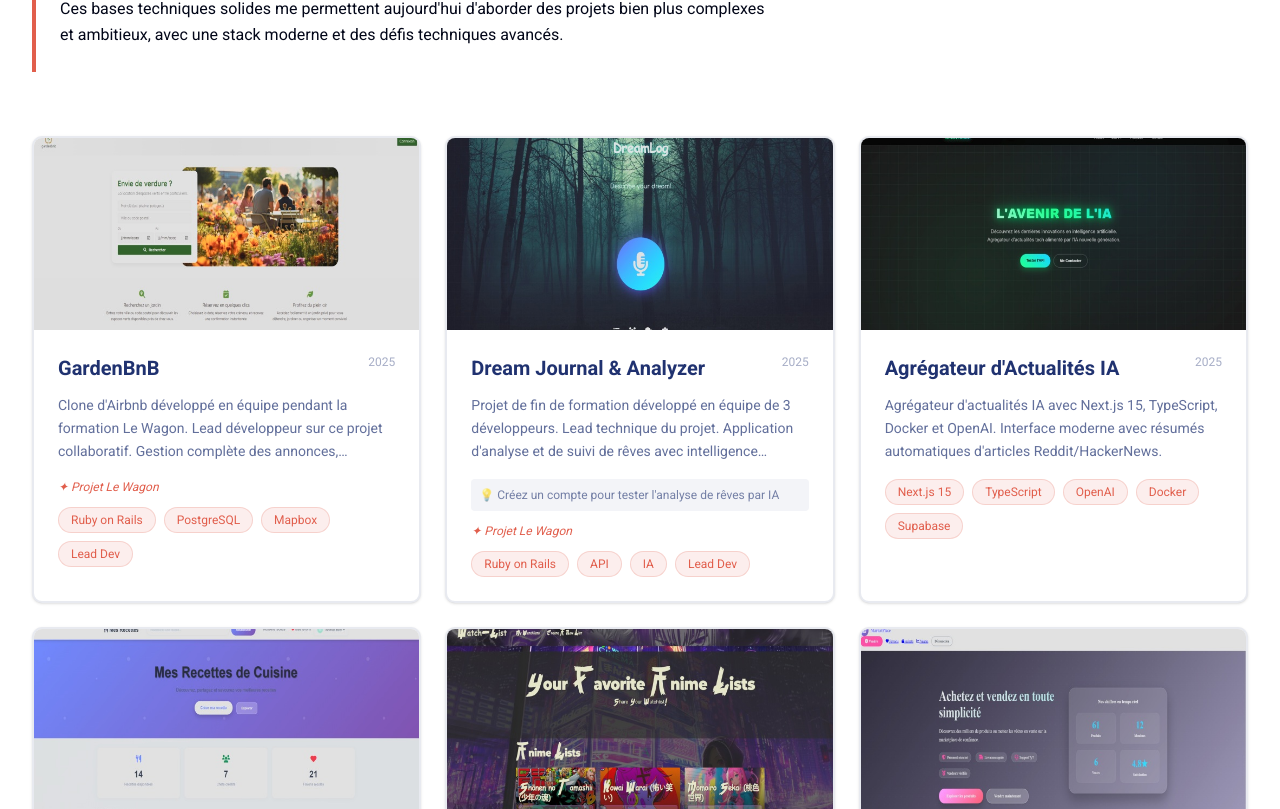
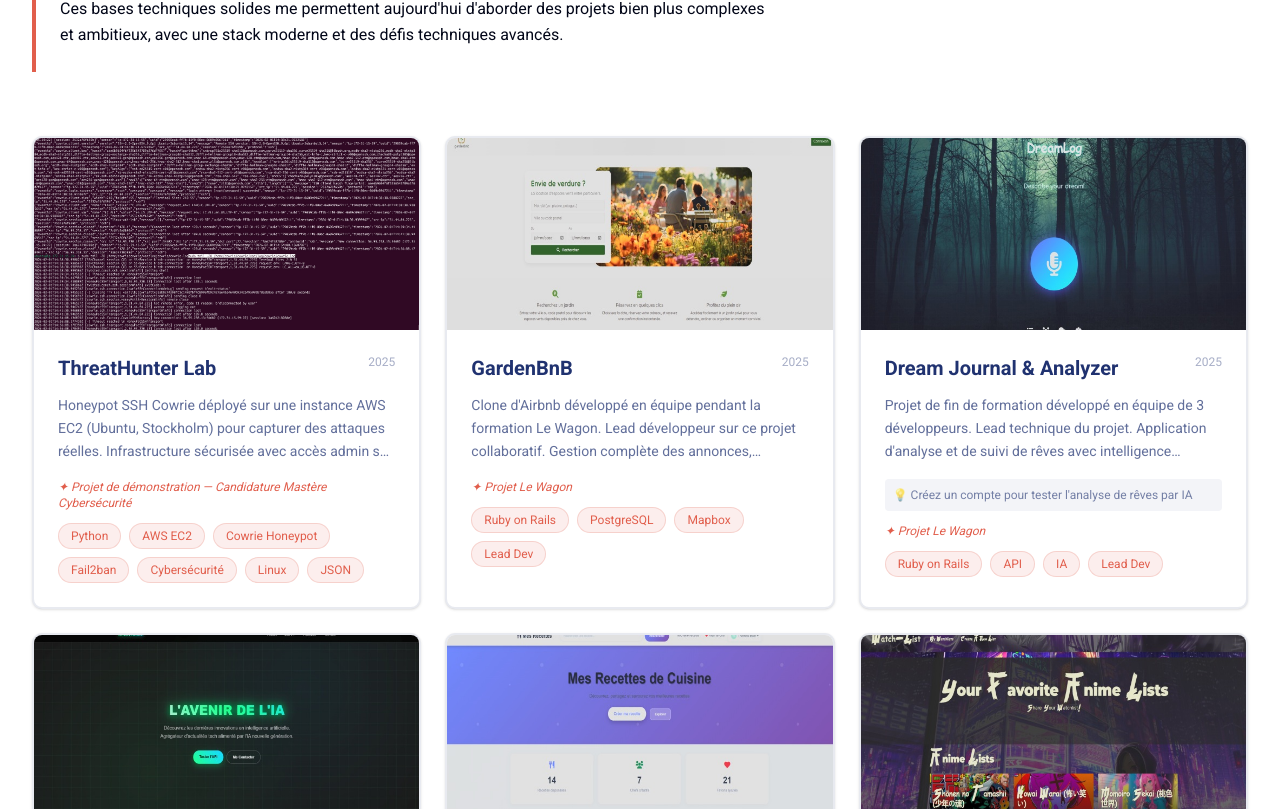
Before and after one commit to ThomasWEBDEV/portfolio-thomas-feret, a Next.js app: page /projets in a window 1280 px wide. Shown: the part 735-1544 px from the top of the page. Built offline with nearby package versions, Linux system fonts and the light colour scheme; a web font is replaced by a local one.

Commit message:
Ajout du projet ThreatHunter Lab sur la page projets avec badge cybersécurité

```diff
--- a/app/projets/page.tsx
+++ b/app/projets/page.tsx
@@ -7,6 +7,15 @@ export default function ProjectsPage() {
   const [hoveredProject, setHoveredProject] = useState<number | null>(null);
 
   const projects = [
+    {
+      id: 0,
+      title: "ThreatHunter Lab",
+      description: "Honeypot SSH Cowrie déployé sur une instance AWS EC2 (Ubuntu, Stockholm) pour capturer des attaques réelles. Infrastructure sécurisée avec accès admin sur port 2222 (clé SSH uniquement) et Fail2ban. Script Python parser.py pour l'analyse automatisée des logs JSON : détection de sessions externes, extraction des tentatives de login et des commandes exécutées.",
+      image: "/images/threathunter.jpg",
+      link: "https://github.com/ThomasWEBDEV/threathunter-lab",
+      tags: ["Python", "AWS EC2", "Cowrie Honeypot", "Fail2ban", "Cybersécurité", "Linux", "JSON"],
+      year: "2025"
+    },
     {
       id: 1,
       title: "GardenBnB",
@@ -95,7 +104,6 @@ export default function ProjectsPage() {
             Du développement web full-stack aux intégrations d'intelligence artificielle.
           </p>
 
-          {/* AJOUTE CE BLOC ICI */}
           <div className="bg-white/50 border-l-4 border-[#e15e4c] p-6 max-w-3xl rounded-r-lg">
             <p className="text-[#203270]/80 text-base font-roboto leading-relaxed mb-4">
               <span className="font-semibold text-[#203270]">À propos de ces projets :</span> Cette sélection regroupe des réalisations issues de ma formation au Wagon
@@ -190,6 +198,13 @@ export default function ProjectsPage() {
                   </p>
                 )}
 
+                {/* CONDITION — ThreatHunter Lab */}
+                {project.id === 0 && (
+                  <p className="text-xs text-[#e15e4c] mb-3 font-roboto italic">
+                    ✦ Projet de démonstration — Candidature Mastère Cybersécurité
+                  </p>
+                )}
+
                 {/* Tags */}
                 <div className="flex flex-wrap gap-2">
                   {project.tags.map((tag, i) => (
```
